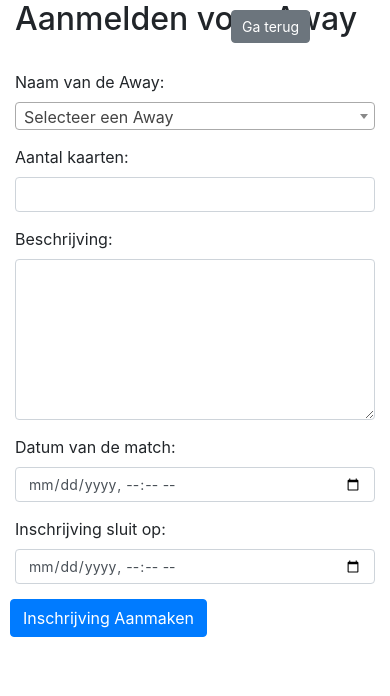
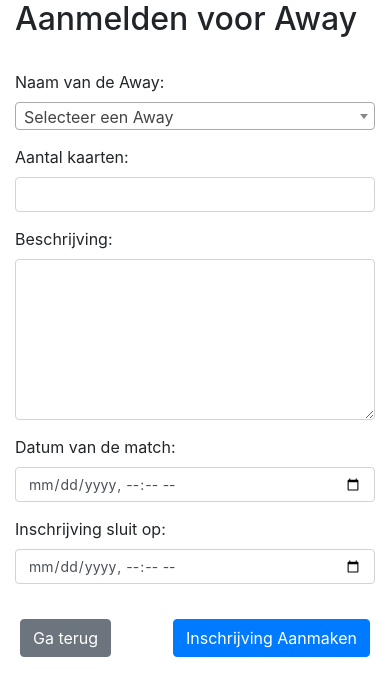
Before and after one commit to joaen05/ASCMagicReds, a Flask app: page /aanmaken_inschrijving_away in a window 390 px wide. Shown: the top 696 px of the page. Run offline with Flask 2, Linux system fonts and the light colour scheme; the visitor is signed in with stand-in values (Sample User, id 1); data that the repository does not hold is empty; some libraries are stand-ins or nearby versions.

Commit message:
mobile proof

```diff
--- a/templates/aanmaken_inschrijving_away.html
+++ b/templates/aanmaken_inschrijving_away.html
@@ -23,23 +23,26 @@
                 margin-bottom: 15px;
             }
 
-            .btn-secondary {
-                top: 5px;
-                right: 10px;
-                font-size: 14px;
-                padding: 5px 10px;
-            }
-
             .form-control {
                 font-size: 14px;
             }
+        }
+
+        .form-actions {
+            display: flex;
+            justify-content: space-between;
+            align-items: center;
+            margin-top: 20px;
+        }
+
+        .form-actions .btn {
+            margin: 0 5px;
         }
     </style>
 </head>
 <body>
     <div class="container">
         <h2>Aanmelden voor Away</h2>
-        <a href="{{ url_for('inschrijven_away') }}" class="btn btn-secondary position-absolute" style="top: 10px; right: 80px;">Ga terug</a>
         <br>
         <form method="POST" id="inschrijvingForm">
             <div class="form-row">
@@ -76,7 +79,8 @@
                 </div>
             </div>
 
-            <div class="form-row">
+            <div class="form-actions">
+                <a href="{{ url_for('inschrijven_away') }}" class="btn btn-secondary">Ga terug</a>
                 <button type="submit" class="btn btn-primary">Inschrijving Aanmaken</button>
             </div>
         </form>
```
Also changed, not shown: templates/add_away.html (+16 -9 lines), templates/add_user.html (+16 -10 lines).
